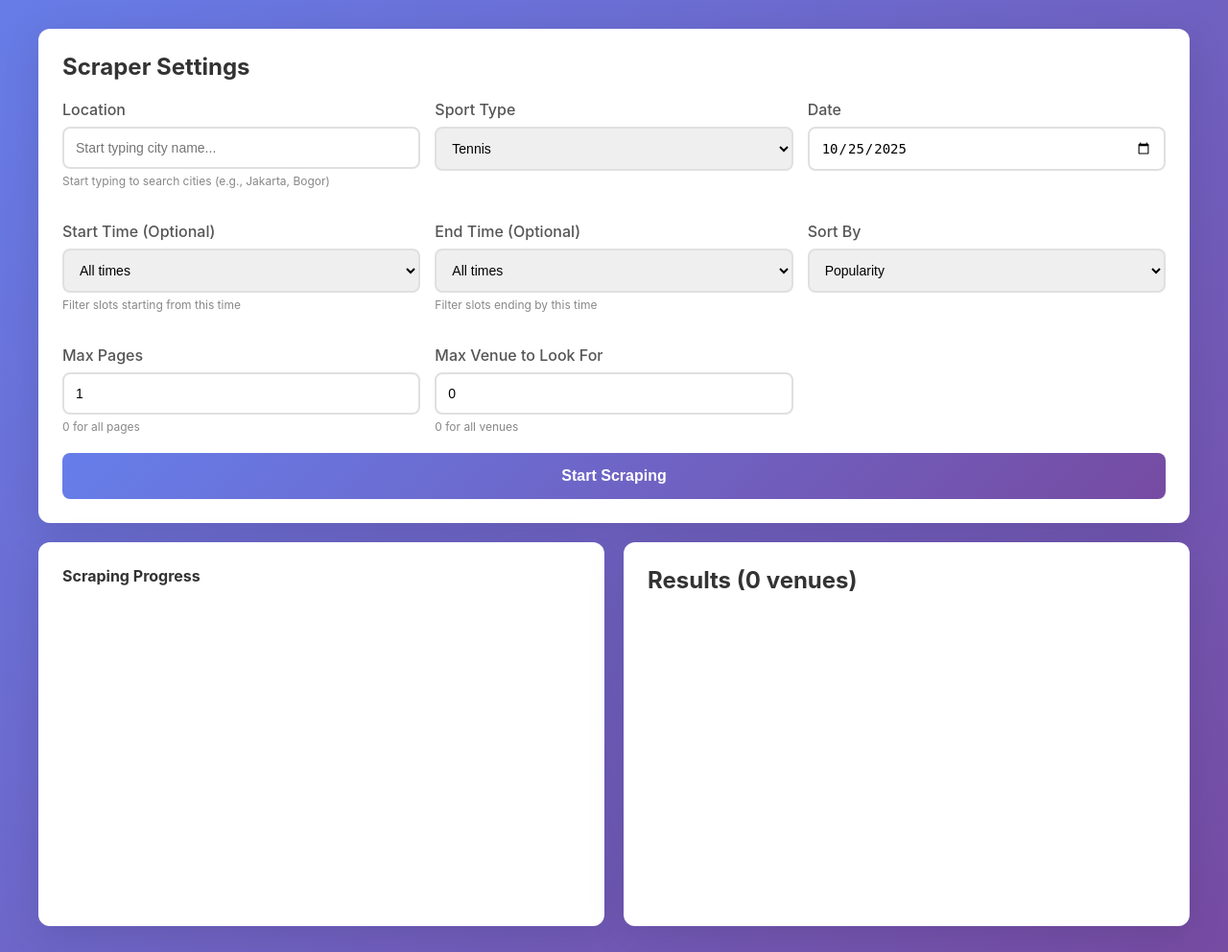
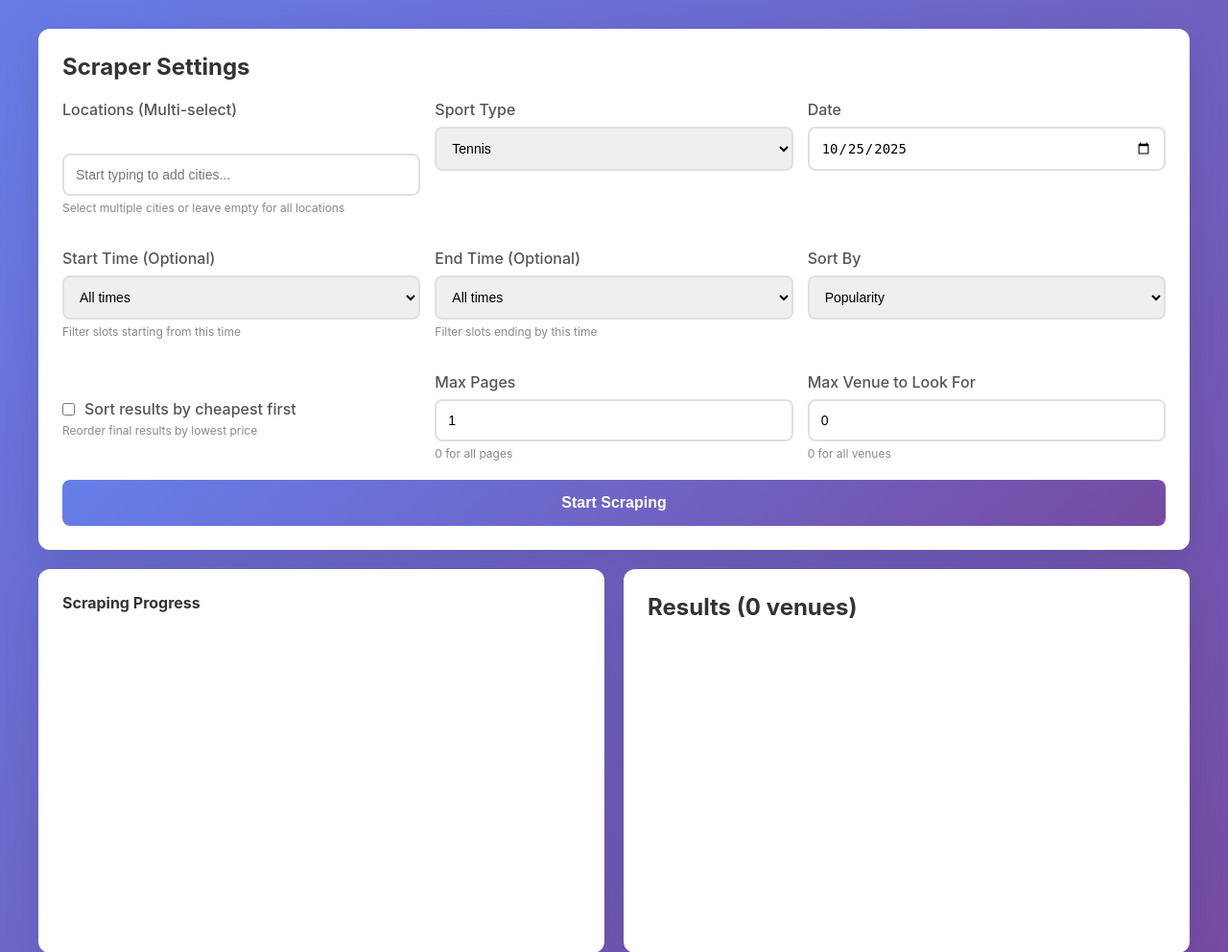
Before and after one commit to thoriqzs25/4yo5crape-_-, a Flask app: page / in a window 1280 px wide. Shown: the part 100-1092 px from the top of the page at 96% size. Run offline with Flask 3, Linux system fonts and the light colour scheme.

Commit message:
add cheap filter and multi select

```diff
--- a/app.py
+++ b/app.py
@@ -210,7 +210,8 @@ def scrape():
             'date': data.get('date', datetime.now().strftime('%Y-%m-%d')),
             'max_pages': int(data.get('max_pages', 1)),
             'start_time': data.get('start_time', ''),  # Optional start time filter (HH:MM format)
-            'end_time': data.get('end_time', '')  # Optional end time filter (HH:MM format)
+            'end_time': data.get('end_time', ''),  # Optional end time filter (HH:MM format)
+            'cheapest_first': data.get('cheapest_first', False)  # Sort results by cheapest first
         }
 
         # Update rate limit for this IP
@@ -319,8 +320,65 @@ def generate_output_text(venues_data, config):
     output.append(f"Location: {config['lokasi'] or 'All Locations'}")
     output.append(f"Sport: {'Tennis' if config['cabor'] == 7 else 'Padel' if config['cabor'] == 12 else config['cabor']}")
     output.append(f"Total venues found: {len(venues_data)}")
+    if config.get('cheapest_first'):
+        output.append(f"Sorted by: Cheapest First")
     output.append("=" * 80)
     output.append("")
+
+    # If cheapest_first is enabled, collect and sort all slots by price
+    if config.get('cheapest_first'):
+        all_slots = []
+        for venue in venues_data:
+            venue_name = venue['name']
+            venue_url = venue['url']
+
+            # Collect slots from available_fields
+            if 'available_fields' in venue and venue['available_fields']:
+                for field in venue['available_fields']:
+                    field_name = field.get('field_name', 'Unknown Field')
+                    if field.get('time_slots'):
+                        for slot in field['time_slots']:
+                            all_slots.append({
+                                'venue_name': venue_name,
+                                'venue_url': venue_url,
+                                'field_name': field_name,
+                                'start_time': slot.get('start_time', 'N/A'),
+                                'end_time': slot.get('end_time', 'N/A'),
+                                'price': slot.get('price', 0)
+                            })
+            # Collect slots from time_slots (fallback)
+            elif 'time_slots' in venue and venue['time_slots']:
+                if isinstance(venue['time_slots'][0], dict):
+                    for slot in venue['time_slots']:
+                        all_slots.append({
+                            'venue_name': venue_name,
+                            'venue_url': venue_url,
+                            'field_name': slot.get('field_name', 'Unknown'),
+                            'start_time': slot.get('start_time', 'N/A'),
+                            'end_time': slot.get('end_time', 'N/A'),
+                            'price': slot.get('price', 0)
+                        })
+
+        # Sort slots by price (ascending)
+        all_slots.sort(key=lambda x: int(x['price']) if x['price'] and str(x['price']).isdigit() else float('inf'))
+
+        # Display sorted slots
+        for i, slot in enumerate(all_slots, 1):
+            price = slot['price']
+            if price and price != 'N/A':
+                try:
+                    price_formatted = f"Rp {int(price):,}"
+                except:
+                    price_formatted = str(price)
+            else:
+                price_formatted = 'Price not available'
+
+            output.append(f"{i}. {slot['venue_name']} - {slot['field_name']}")
+            output.append(f"   Time: {slot['start_time']} - {slot['end_time']}  |  {price_formatted}")
+            output.append(f"   URL: {slot['venue_url']}")
+            output.append("")
+
+        return "\n".join(output)
 
     for i, venue in enumerate(venues_data, 1):
         output.append(f"{i}. {venue['name']}")
--- a/templates/index.html
+++ b/templates/index.html
@@ -280,6 +280,38 @@
         .autocomplete-item.active {
             background-color: #667eea;
             color: white;
+        }
+
+        .selected-cities {
+            display: flex;
+            flex-wrap: wrap;
+            gap: 8px;
+            margin-bottom: 8px;
+            min-height: 20px;
+        }
+
+        .city-chip {
+            display: inline-flex;
+            align-items: center;
+            gap: 6px;
+            background: #667eea;
+            color: white;
+            padding: 6px 10px;
+            border-radius: 16px;
+            font-size: 13px;
+            font-weight: 500;
+        }
+
+        .city-chip-remove {
+            cursor: pointer;
+            font-size: 16px;
+            line-height: 1;
+            opacity: 0.8;
+            transition: opacity 0.2s;
+        }
+
+        .city-chip-remove:hover {
+            opacity: 1;
         }
 
         .spinner {
@@ -618,12 +650,13 @@
                 <form id="scraperForm">
                     <div style="display: grid; grid-template-columns: 1fr 1fr 1fr; gap: 15px;">
                         <div class="form-group">
-                            <label for="lokasi">Location</label>
+                            <label for="lokasi">Locations (Multi-select)</label>
+                            <div id="selectedCitiesContainer" class="selected-cities"></div>
                             <div class="autocomplete-container">
-                                <input type="text" id="lokasi" name="lokasi" placeholder="Start typing city name..." autocomplete="off">
+                                <input type="text" id="lokasi" name="lokasi" placeholder="Start typing to add cities..." autocomplete="off">
                                 <div class="autocomplete-suggestions" id="citySuggestions"></div>
                             </div>
-                            <small>Start typing to search cities (e.g., Jakarta, Bogor)</small>
+                            <small>Select multiple cities or leave empty for all locations</small>
                         </div>
 
                         <div class="form-group">
@@ -716,6 +749,15 @@
                         </div>
 
                         <div class="form-group">
+                            <label>&nbsp;</label>
+                            <div class="checkbox-group">
+                                <input type="checkbox" id="cheapest_first" name="cheapest_first">
+                                <label for="cheapest_first" style="margin-bottom: 0;">Sort results by cheapest first</label>
+                            </div>
+                            <small>Reorder final results by lowest price</small>
+                        </div>
+
+                        <div class="form-group">
                             <label for="max_pages">Max Pages</label>
                             <input type="number" id="max_pages" name="max_pages" value="1" min="0">
                             <small>0 for all pages</small>
@@ -773,11 +815,12 @@
         let cooldownInterval = null;
         let cooldownEndTime = null;
 
-        // City autocomplete functionality
+        // City autocomplete functionality with multi-select
         let autocompleteTimeout;
         const lokasiInput = document.getElementById('lokasi');
         const citySuggestions = document.getElementById('citySuggestions');
-        let currentCityValue = '';
+        const selectedCitiesContainer = document.getElementById('selectedCitiesContainer');
+        let selectedCities = []; // Array to store selected cities
 
         // Check rate limit on page load
         async function checkRateLimit() {
@@ -849,6 +892,44 @@
             };
         }
 
+        // Add city to selected cities
+        function addCity(cityName, cityValue) {
+            // Check if city is already selected
+            if (!selectedCities.find(c => c.value === cityValue)) {
+                selectedCities.push({ name: cityName, value: cityValue });
+                renderSelectedCities();
+            }
+            // Clear input
+            lokasiInput.value = '';
+        }
+
+        // Remove city from selected cities
+        function removeCity(cityValue) {
+            selectedCities = selectedCities.filter(c => c.value !== cityValue);
+            renderSelectedCities();
+        }
+
+        // Render selected cities as chips
+        function renderSelectedCities() {
+            selectedCitiesContainer.innerHTML = '';
+            selectedCities.forEach(city => {
+                const chip = document.createElement('div');
+                chip.className = 'city-chip';
+                chip.innerHTML = `
+                    <span>${city.name}</span>
+                    <span class="city-chip-remove" data-value="${city.value}">&times;</span>
+                `;
+                selectedCitiesContainer.appendChild(chip);
+            });
+
+            // Add click handlers to remove buttons
+            selectedCitiesContainer.querySelectorAll('.city-chip-remove').forEach(btn => {
+                btn.addEventListener('click', function() {
+                    removeCity(this.getAttribute('data-value'));
+                });
+            });
+        }
+
         // Fetch city suggestions
         async function fetchCitySuggestions(term) {
             if (!term || term.length < 2) {
@@ -871,9 +952,9 @@
                     citySuggestions.querySelectorAll('.autocomplete-item').forEach(item => {
                         item.addEventListener('click', function() {
                             const value = this.getAttribute('data-value');
-                            // Replace spaces with +
-                            currentCityValue = value.replace(/ /g, '+');
-                            lokasiInput.value = value; // Display original value with spaces
+                            const cityName = value; // Display name
+                            const cityValue = value.replace(/ /g, '+'); // API value
+                            addCity(cityName, cityValue);
                             citySuggestions.innerHTML = '';
                             citySuggestions.classList.remove('active');
                         });
@@ -943,8 +1024,10 @@
             const form = e.target;
             const formData = new FormData(form);
 
-            // Use currentCityValue if set (from autocomplete), otherwise format manually
-            const lokasiValue = currentCityValue || formData.get('lokasi').replace(/ /g, '+');
+            // Use selected cities array, join with comma if multiple cities selected
+            const lokasiValue = selectedCities.length > 0
+                ? selectedCities.map(c => c.value).join(',')
+                : '';
 
             const data = {
                 lokasi: lokasiValue,
@@ -954,7 +1037,8 @@
                 end_time: formData.get('end_time'),
                 sortby: formData.get('sortby'),
                 max_pages: formData.get('max_pages'),
-                max_venues: formData.get('max_venues')
+                max_venues: formData.get('max_venues'),
+                cheapest_first: document.getElementById('cheapest_first').checked
             };
 
             // Close existing EventSource if any
```
